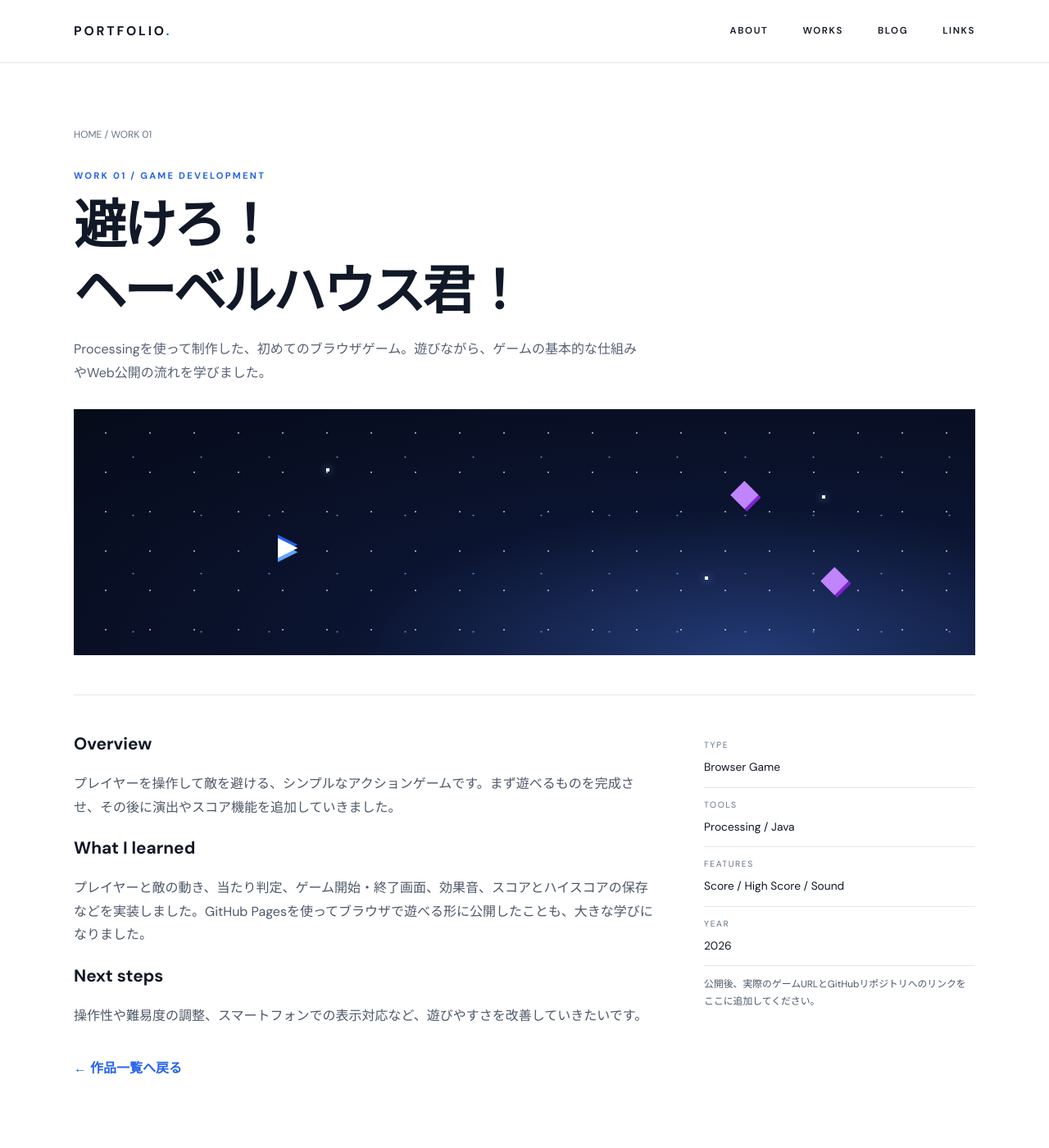
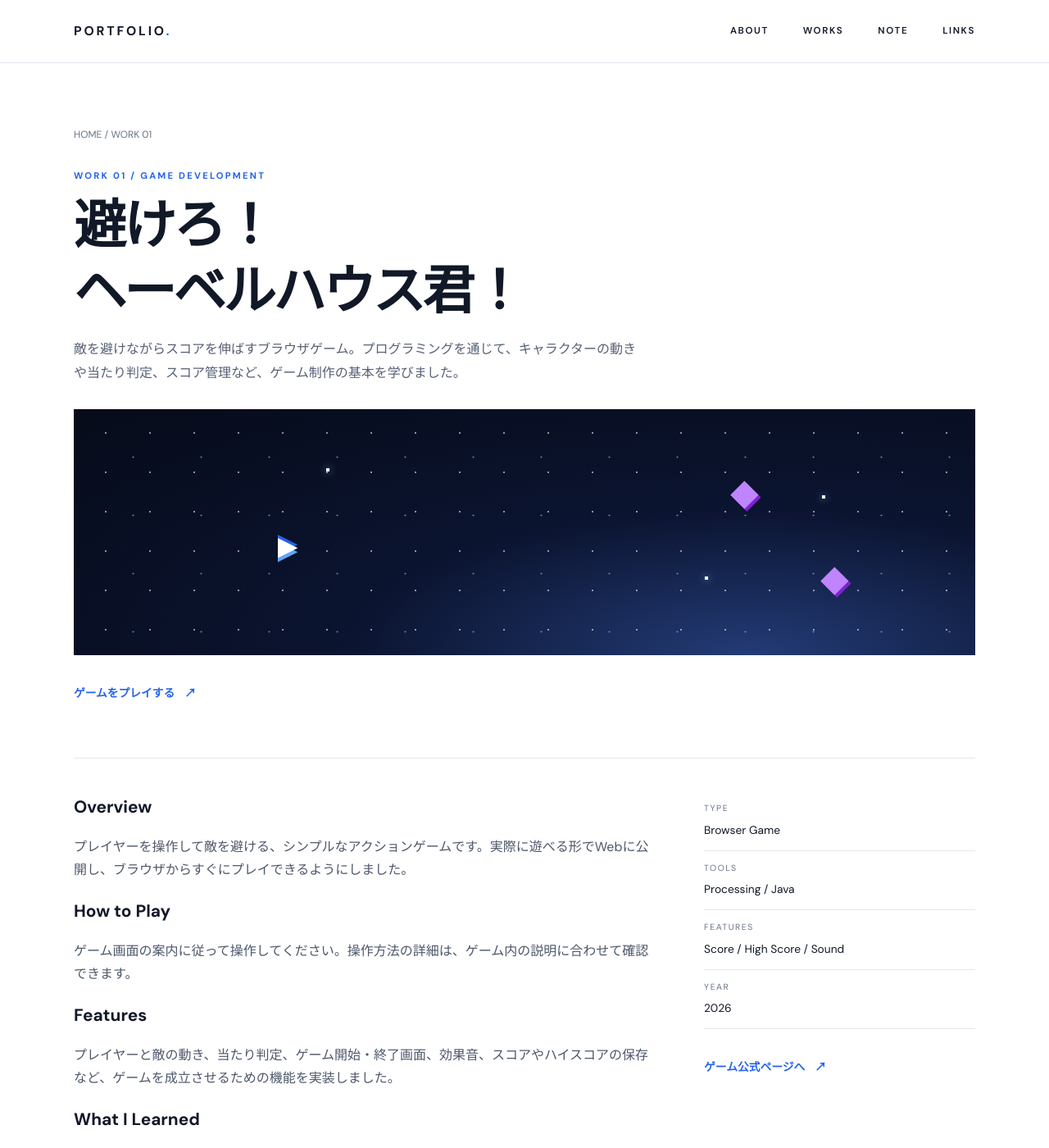
Before and after one commit to Lifons233879/personal-portfolio, a Jekyll site: the page works/browser-game/index.html, which Jekyll copies as it is, in a window 1280 px wide and 1400 px high. Shown: the whole window at 82% size. Built offline with Jekyll 4.4.1, drawn with Linux system fonts in a browser that asks for light colours; some of the changed text lies outside the part shown.

Commit message:
Revise game details and add navigation links
Updated the index.html file to enhance the game description, added a 'How to Play' section, and included a link to the game's official page.

```diff
--- a/works/browser-game/index.html
+++ b/works/browser-game/index.html
@@ -1,31 +1,55 @@
+
 <!DOCTYPE html>
 <html lang="ja">
 <head>
 	<meta charset="UTF-8">
 	<meta name="viewport" content="width=device-width, initial-scale=1">
-  <meta name="description" content="ブラウザゲーム制作の紹介。">
+	<meta name="description" content="避けろ！ ヘーベルハウス君！の作品紹介。ゲームの概要、操作方法、制作で学んだことを紹介します。">
 	<title>避けろ！ ヘーベルハウス君！ | Personal Portfolio</title>
 	<link rel="stylesheet" href="../../assets/css/style.css">
 </head>
 <body>
-  <header class="site-header"><div class="container header-inner"><a class="wordmark" href="../../index.html">PORTFOLIO<span class="blue-dot">.</span></a><nav class="main-nav" aria-label="メインナビゲーション"><a href="../../index.html#about">ABOUT</a><a href="../../index.html#works">WORKS</a><a href="../../blog/">BLOG</a><a href="../../index.html#links">LINKS</a></nav></div></header>
-  <main class="container">
+	<a class="skip-link" href="#main">本文へスキップ</a>
+	<header class="site-header">
+		<div class="container header-inner">
+			<a class="wordmark" href="../../index.html" aria-label="Personal Portfolio ホーム">PORTFOLIO<span class="blue-dot">.</span></a>
+			<nav class="main-nav" aria-label="メインナビゲーション">
+				<a href="../../index.html#about">ABOUT</a>
+				<a href="../../index.html#works">WORKS</a>
+				<a href="https://note.com/lifons32" target="_blank" rel="noopener noreferrer">NOTE</a>
+				<a href="../../index.html#links">LINKS</a>
+			</nav>
+		</div>
+	</header>
+	<main id="main" class="container">
 		<section class="detail-hero">
 			<p class="breadcrumb"><a href="../../index.html">HOME</a> / WORK 01</p>
 			<p class="eyebrow">WORK 01 / GAME DEVELOPMENT</p>
 			<h1>避けろ！<br>ヘーベルハウス君！</h1>
-      <p class="detail-lead">Processingを使って制作した、初めてのブラウザゲーム。遊びながら、ゲームの基本的な仕組みやWeb公開の流れを学びました。</p>
-      <div class="work-image game-art detail-art" aria-label="星空を背景にしたゲームのイメージ"><span class="pixel-star star-a"></span><span class="pixel-star star-b"></span><span class="pixel-star star-c"></span><span class="pixel-ship">▲</span><span class="pixel-enemy enemy-a">◆</span><span class="pixel-enemy enemy-b">◆</span></div>
+			<p class="detail-lead">敵を避けながらスコアを伸ばすブラウザゲーム。プログラミングを通じて、キャラクターの動きや当たり判定、スコア管理など、ゲーム制作の基本を学びました。</p>
+			<div class="work-image game-art detail-art" aria-label="星空を背景にしたゲームのイメージ">
+				<span class="pixel-star star-a"></span>
+				<span class="pixel-star star-b"></span>
+				<span class="pixel-star star-c"></span>
+				<span class="pixel-ship">▲</span>
+				<span class="pixel-enemy enemy-a">◆</span>
+				<span class="pixel-enemy enemy-b">◆</span>
+			</div>
+			<p><a class="text-link" href="https://lifons233879.github.io/hebel-haus-game/" target="_blank" rel="noopener noreferrer">ゲームをプレイする <span aria-hidden="true">↗</span></a></p>
 		</section>
 		<section class="detail-body">
 			<div>
 				<h2>Overview</h2>
-        <p>プレイヤーを操作して敵を避ける、シンプルなアクションゲームです。まず遊べるものを完成させ、その後に演出やスコア機能を追加していきました。</p>
-        <h2>What I learned</h2>
-        <p>プレイヤーと敵の動き、当たり判定、ゲーム開始・終了画面、効果音、スコアとハイスコアの保存などを実装しました。GitHub Pagesを使ってブラウザで遊べる形に公開したことも、大きな学びになりました。</p>
-        <h2>Next steps</h2>
-        <p>操作性や難易度の調整、スマートフォンでの表示対応など、遊びやすさを改善していきたいです。</p>
-        <a class="back-link" href="../../index.html#works">← 作品一覧へ戻る</a>
+				<p>プレイヤーを操作して敵を避ける、シンプルなアクションゲームです。実際に遊べる形でWebに公開し、ブラウザからすぐにプレイできるようにしました。</p>
+				<h2>How to Play</h2>
+				<p>ゲーム画面の案内に従って操作してください。操作方法の詳細は、ゲーム内の説明に合わせて確認できます。</p>
+				<h2>Features</h2>
+				<p>プレイヤーと敵の動き、当たり判定、ゲーム開始・終了画面、効果音、スコアやハイスコアの保存など、ゲームを成立させるための機能を実装しました。</p>
+				<h2>What I Learned</h2>
+				<p>ゲームの基本的な処理を組み合わせることに加え、完成した作品をGitHub Pagesで公開し、実際にブラウザから遊べるようにするまでの流れを学びました。</p>
+				<h2>Next Steps</h2>
+				<p>今後は、難易度や操作性の調整、スマートフォンでの表示や操作への対応など、より遊びやすい作品にするための改善を検討しています。</p>
+				<p><a class="back-link" href="../../index.html#works">← 作品一覧へ戻る</a></p>
 			</div>
 			<aside>
 				<dl class="detail-info">
@@ -34,11 +58,17 @@
 					<div><dt>FEATURES</dt><dd>Score / High Score / Sound</dd></div>
 					<div><dt>YEAR</dt><dd>2026</dd></div>
 				</dl>
-        <p class="small-note">公開後、実際のゲームURLとGitHubリポジトリへのリンクをここに追加してください。</p>
+				<p><a class="text-link" href="https://lifons233879.github.io/hebel-haus-game/" target="_blank" rel="noopener noreferrer">ゲーム公式ページへ <span aria-hidden="true">↗</span></a></p>
 			</aside>
 		</section>
 	</main>
-  <footer class="site-footer"><div class="container footer-inner"><a class="wordmark" href="../../index.html">PORTFOLIO<span class="blue-dot">.</span></a><p>© 2026 Personal Portfolio</p><a href="#" class="back-top">BACK TO TOP ↑</a></div></footer>
+	<footer class="site-footer">
+		<div class="container footer-inner">
+			<a class="wordmark" href="../../index.html">PORTFOLIO<span class="blue-dot">.</span></a>
+			<p>© 2026 Personal Portfolio</p>
+			<a href="#main" class="back-top">BACK TO TOP ↑</a>
+		</div>
+	</footer>
 	<script src="../../assets/js/main.js"></script>
 </body>
 </html>
```
Lines whose indentation alone changed are shown as unchanged.
